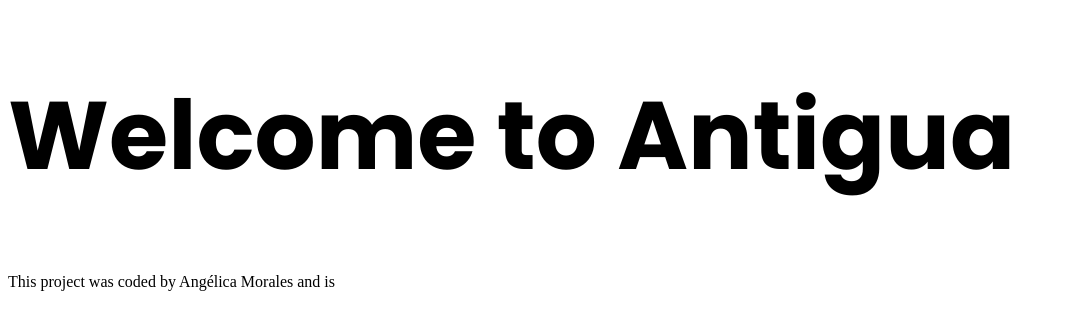
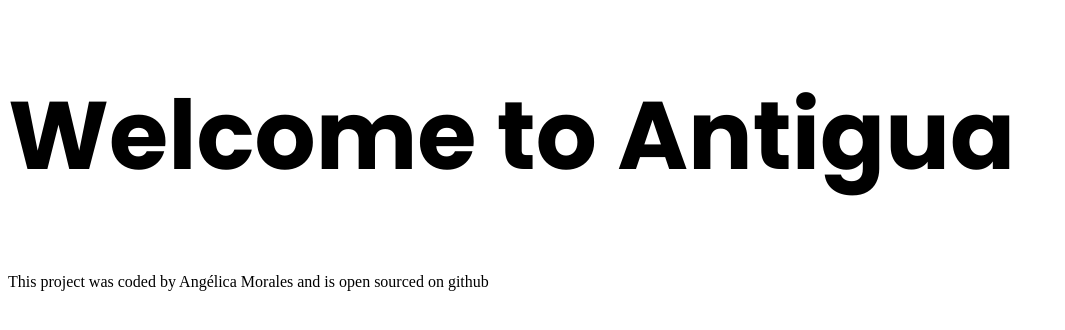
Before and after one commit to 000angelica/responsive-addon-project, a plain HTML site: page index.html in a window 1280 px wide. Shown: the whole page, without its empty margins (0-1065 px from the left). Drawn offline with Linux system fonts and the light colour scheme.

Commit message:
Update index.html

```diff
--- a/index.html
+++ b/index.html
@@ -16,7 +16,7 @@
 
 <body>
   <h1>Welcome to Antigua</h1>
-  <footer> This project was coded by Angélica Morales and is <a href=" " </footer>
+  <footer> This project was coded by Angélica Morales and is open sourced on github <a href=" " </footer>
 </body>
 
 </html>
```
